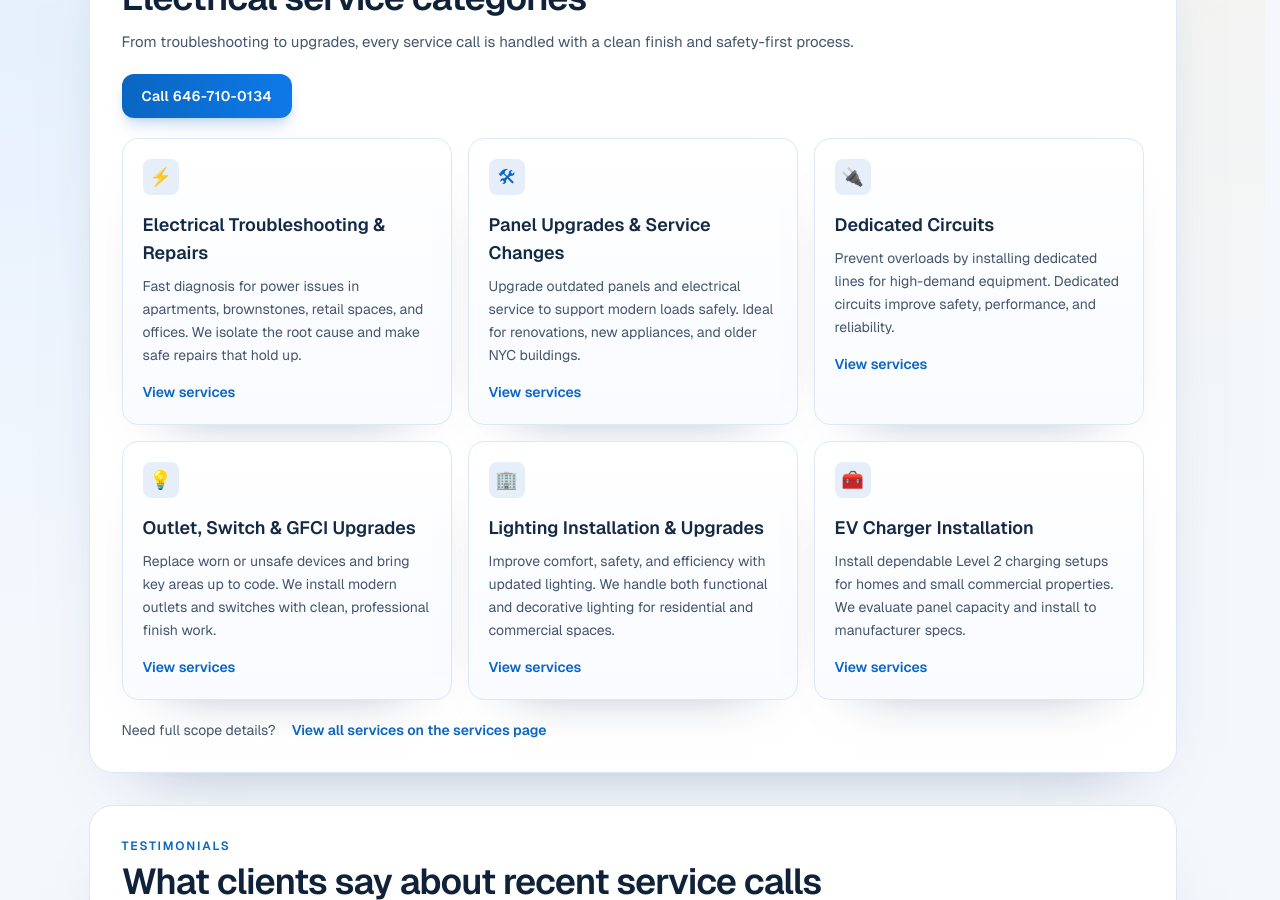
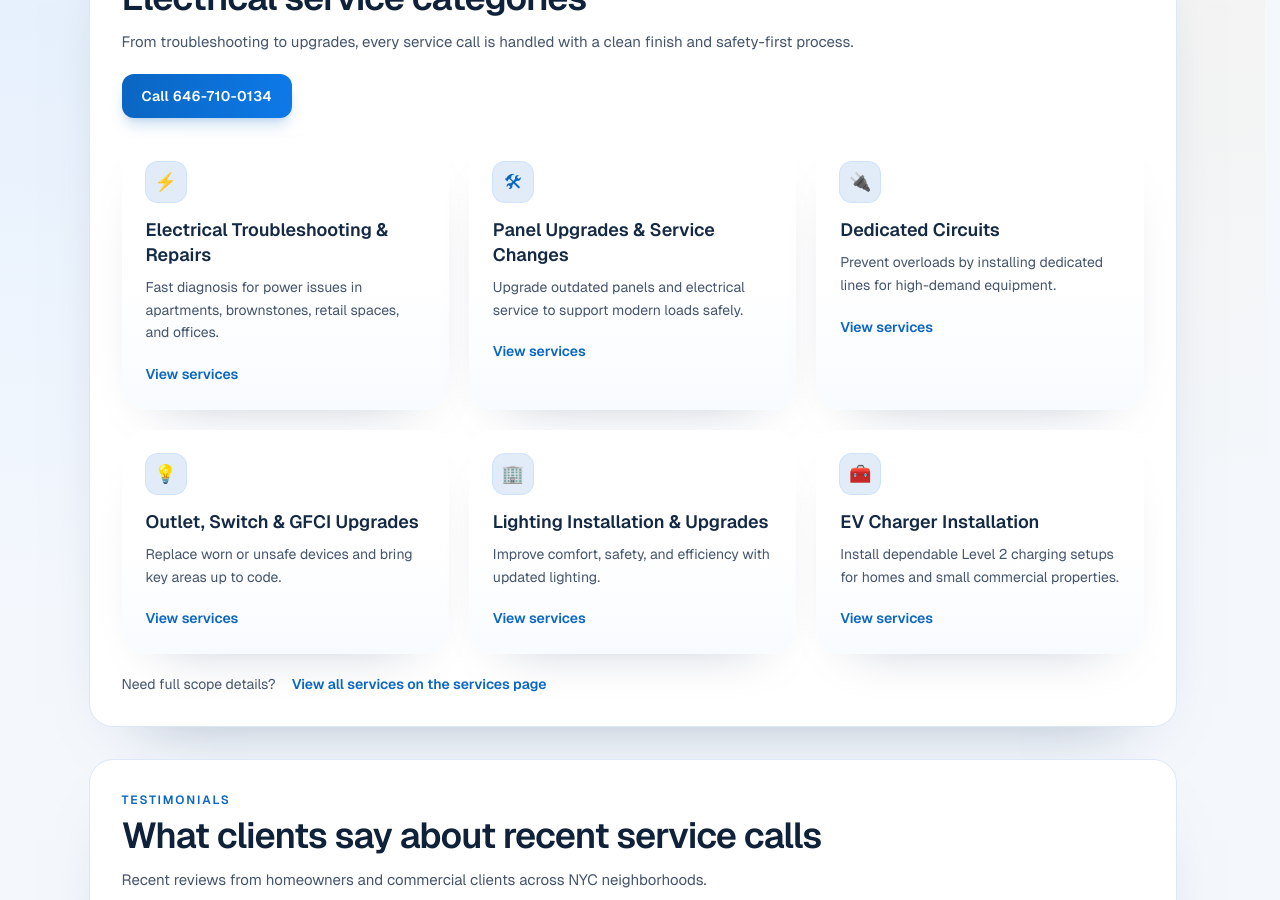
Before and after one commit to Eli45-23/45-eye-see, a Next.js app: page / in a window 1280 px wide. Shown: the part 620-1520 px from the top of the page. Built offline with nearby package versions, Linux system fonts and the light colour scheme.

Commit message:
ui: premium services preview grid

```diff
--- a/src/components/ServiceGrid.tsx
+++ b/src/components/ServiceGrid.tsx
@@ -8,22 +8,29 @@ type ServiceGridProps = {
   items: readonly ServiceBucket[];
 };
 
+function getPreviewSentence(text: string): string {
+  const [firstSentence] = text.split(". ");
+  return firstSentence.endsWith(".") ? firstSentence : `${firstSentence}.`;
+}
+
 export function ServiceGrid({ items }: ServiceGridProps) {
   return (
-    <div className="grid gap-4 md:grid-cols-2 xl:grid-cols-3">
+    <div className="grid gap-5 md:grid-cols-2 xl:grid-cols-3">
       {items.slice(0, 6).map((service, index) => (
         <article
           key={service.name}
-          className="group rounded-2xl border border-[#dce8f8] bg-gradient-to-b from-white to-[#f9fbff] p-5 shadow-[0_24px_54px_-46px_rgba(0,35,80,0.58)] transition hover:-translate-y-0.5 hover:border-[#c4dcfa]"
+          className="group rounded-3xl bg-gradient-to-b from-white via-white to-[#f8fbff] p-6 shadow-[0_24px_56px_-40px_rgba(1,31,75,0.35)] transition duration-200 hover:-translate-y-1 hover:shadow-[0_30px_70px_-42px_rgba(1,31,75,0.45)]"
         >
-          <div className="inline-flex size-9 items-center justify-center rounded-lg bg-[#0a66c2]/10 text-lg text-[#0a66c2]">
+          <div className="inline-flex size-10 items-center justify-center rounded-xl bg-[#0a66c2]/12 text-lg text-[#0a66c2] ring-1 ring-[#cde2fb]">
             {serviceIcons[index % serviceIcons.length]}
           </div>
-          <h3 className="mt-4 text-lg font-semibold text-[#142a44]">{service.name}</h3>
-          <p className="mt-2 text-sm leading-relaxed text-slate-600">{service.description}</p>
+          <h3 className="mt-4 text-lg font-semibold leading-snug text-[#142a44]">{service.name}</h3>
+          <p className="mt-2 text-sm leading-relaxed text-slate-600">
+            {getPreviewSentence(service.description)}
+          </p>
           <Link
             href={`/services#${slugify(service.name)}`}
-            className="mt-4 inline-flex text-sm font-semibold text-[#0a66c2] underline-offset-4 group-hover:underline"
+            className="mt-5 inline-flex text-sm font-semibold text-[#0a66c2] underline-offset-4 group-hover:underline"
           >
             View services
           </Link>
```
